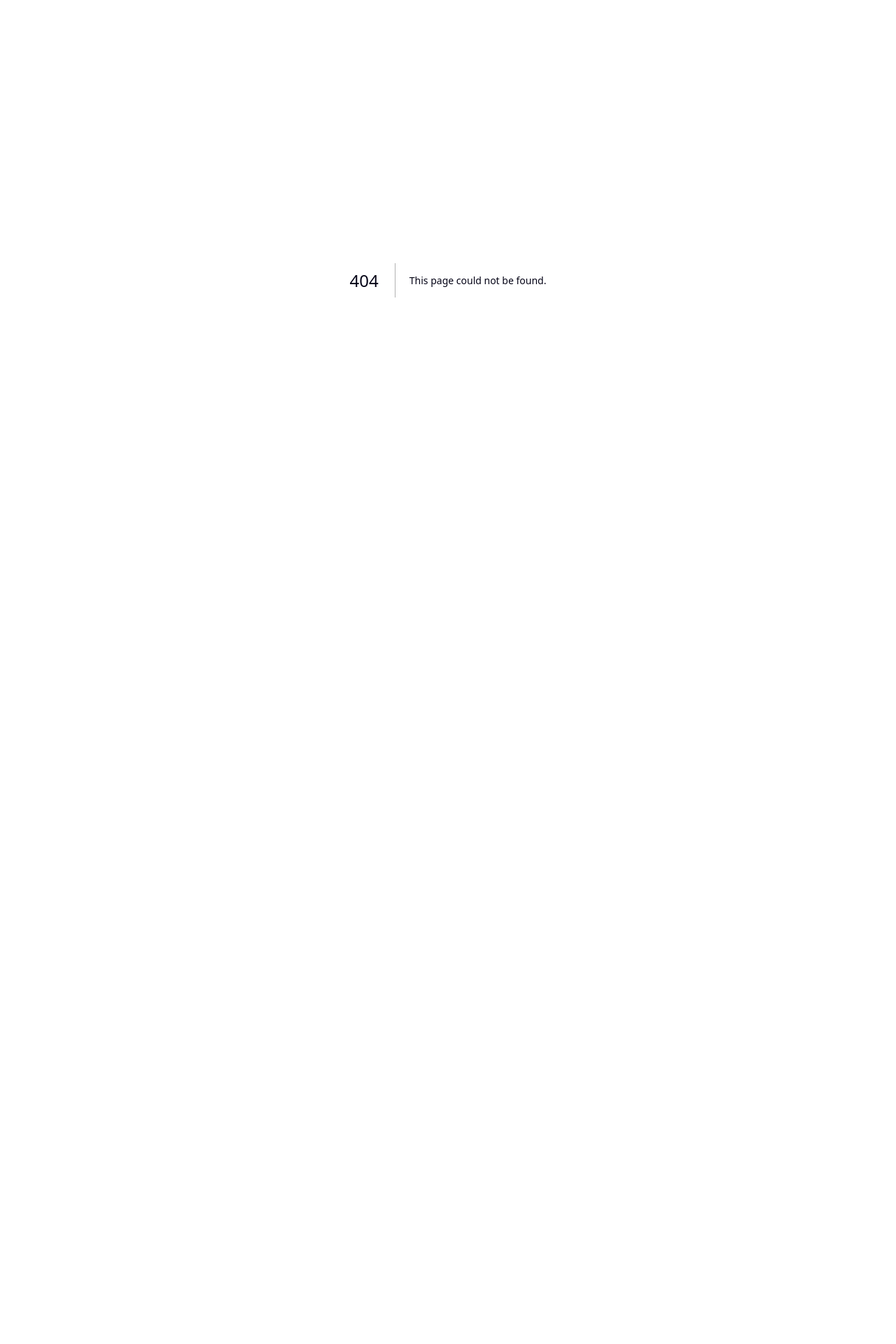
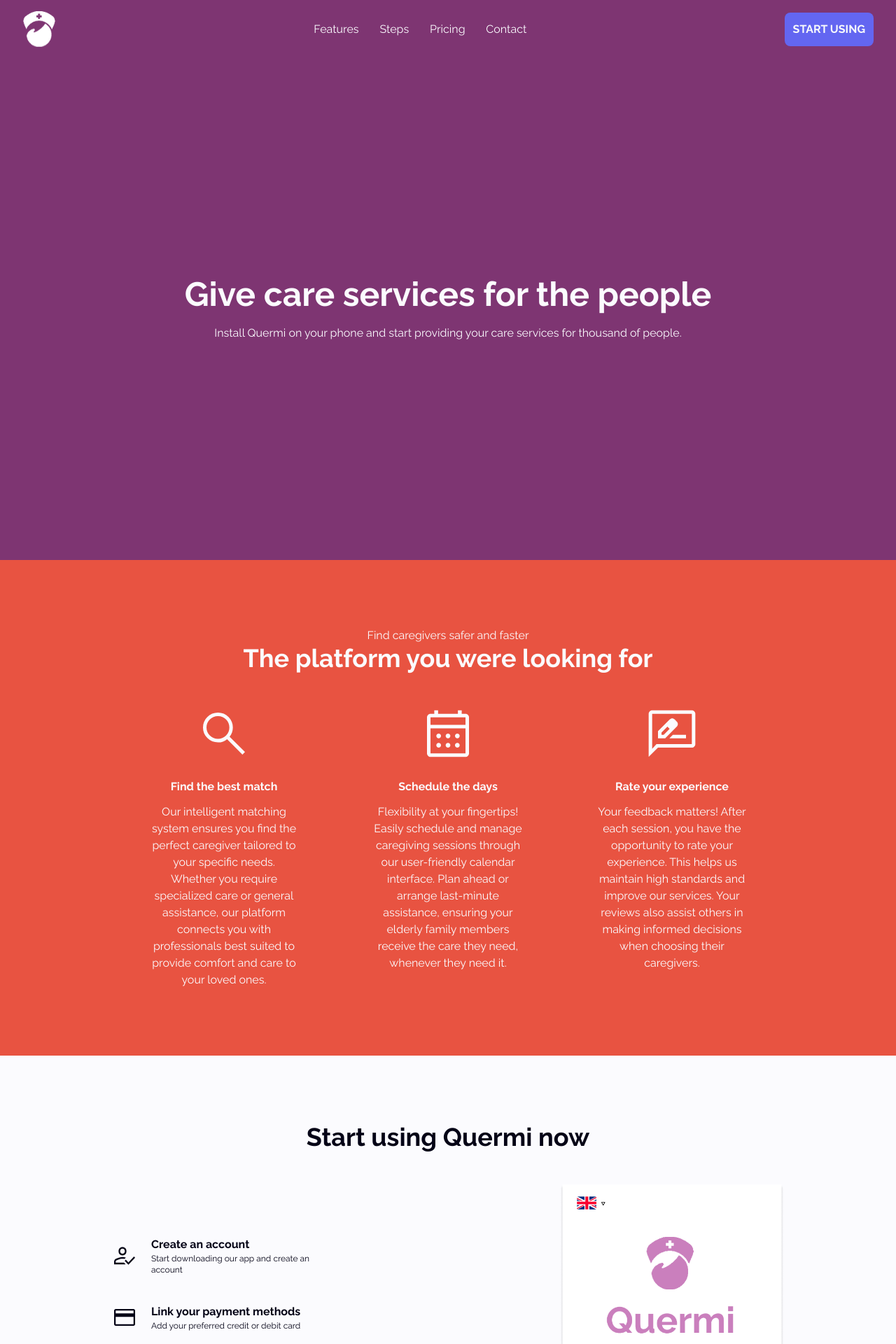
Before and after one commit to david-rivero/quermi-landing, a Next.js app: page /providers in a window 1280 px wide. Before the commit this address had no page. Shown: the top 1920 px of the page at 70% size. Before the commit the page ends 800 px from the top, so only its background shows below. Built offline with nearby package versions, Linux system fonts and the light colour scheme.

Commit message:
New providers page

```diff
--- /dev/null
+++ b/app/providers/page.tsx
@@ -0,0 +1,32 @@
+import React from 'react';
+
+import {
+  Footer,
+  Features,
+  Steps,
+  Price,
+  CTA,
+  Hero,
+} from '@/app/common/components';
+
+const CareGiversPage: React.FC = () => {
+  return (
+    <>
+      <Hero extraClassNames="inset-0 -z-10 h-screen w-screen bg-q-third text-q-background" whiteMode={true}>
+        <div className="h-full flex flex-col items-center justify-center">
+          <h1 className="text-5xl text-center font-bold mb-5 font-['Raleway_Bold'] text-q-background">Give care services for the people</h1>
+          <p>Install Quermi on your phone and start providing your care services for thousand of people.</p>
+        </div>
+      </Hero>
+      <section>
+        <Features bgColor="q-second" />
+        <Steps />
+        <Price bgColor="fourth" color="q-background" lightMode={true} />
+        <CTA bgColor="bg-q-second" />
+      </section>
+      <Footer />
+    </>
+  );
+}
+
+export default CareGiversPage;
```
